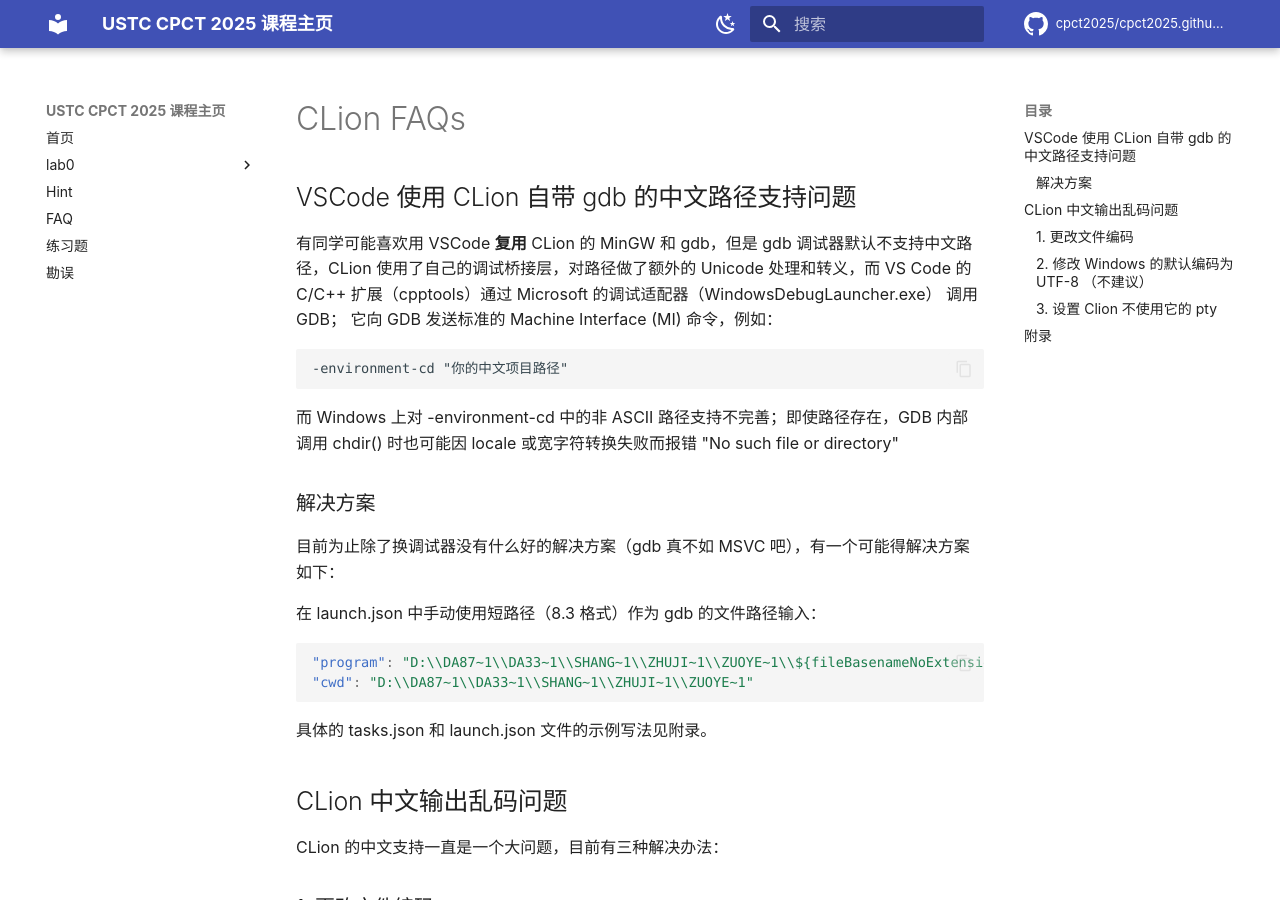
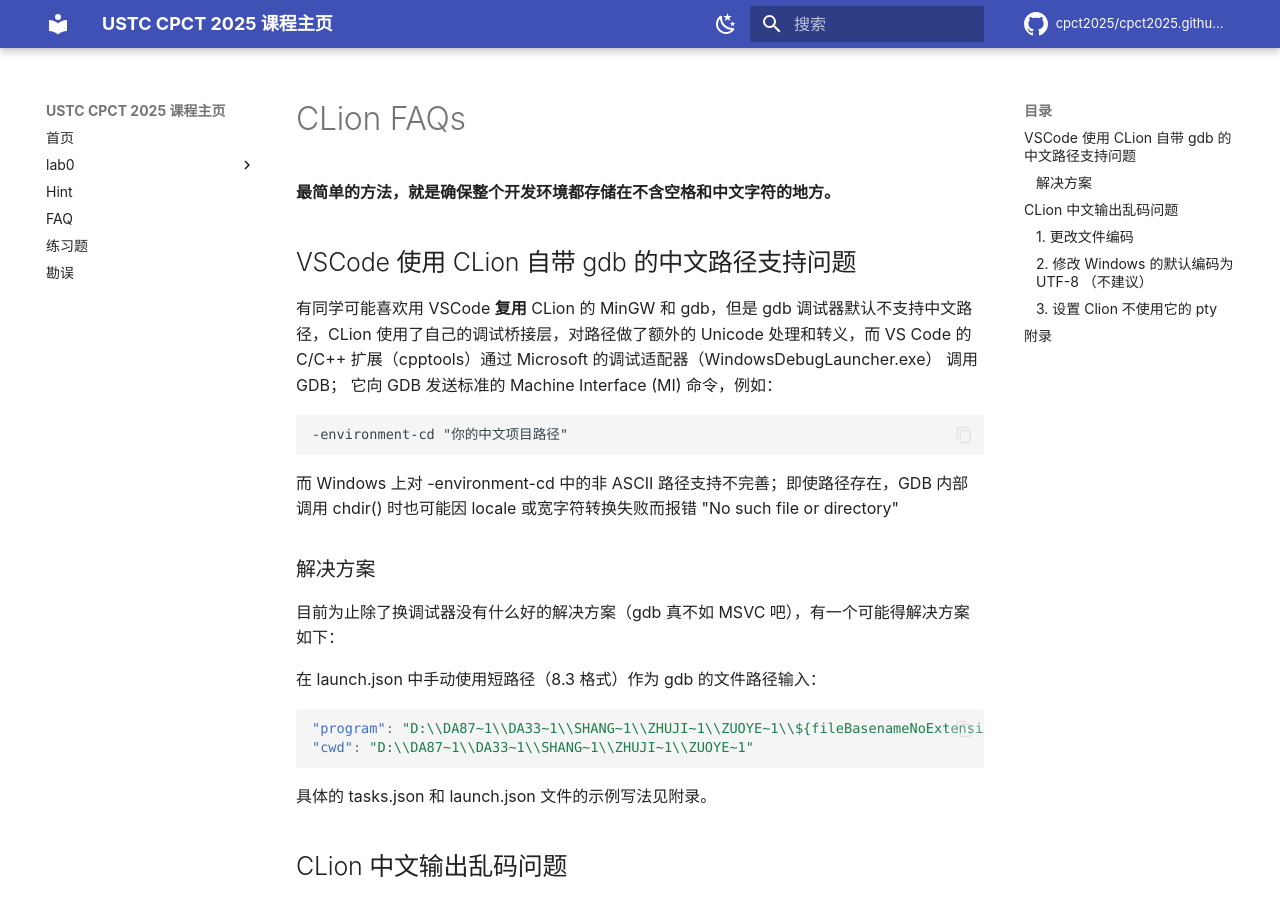
Before and after one commit to cpct2025/cpct2025.github.io, an MkDocs documentation site: the page built from docs/lab0/CLion.md, in a window 1280 px wide and 900 px high. Built offline with MkDocs 1.6.1 and Material for MkDocs 9.7.7, drawn with Linux system fonts in a browser that asks for light colours; comment, search, counter and statistics services are not loaded.

Commit message:
Update CLion.md with environment setup advice
Added a note about storing the development environment without spaces and Chinese characters.

```diff
--- a/docs/lab0/CLion.md
+++ b/docs/lab0/CLion.md
@@ -1,4 +1,6 @@
 # CLion FAQs
+
+**最简单的方法，就是确保整个开发环境都存储在不含空格和中文字符的地方。**
 
 ## VSCode 使用 CLion 自带 gdb 的中文路径支持问题
 
```
